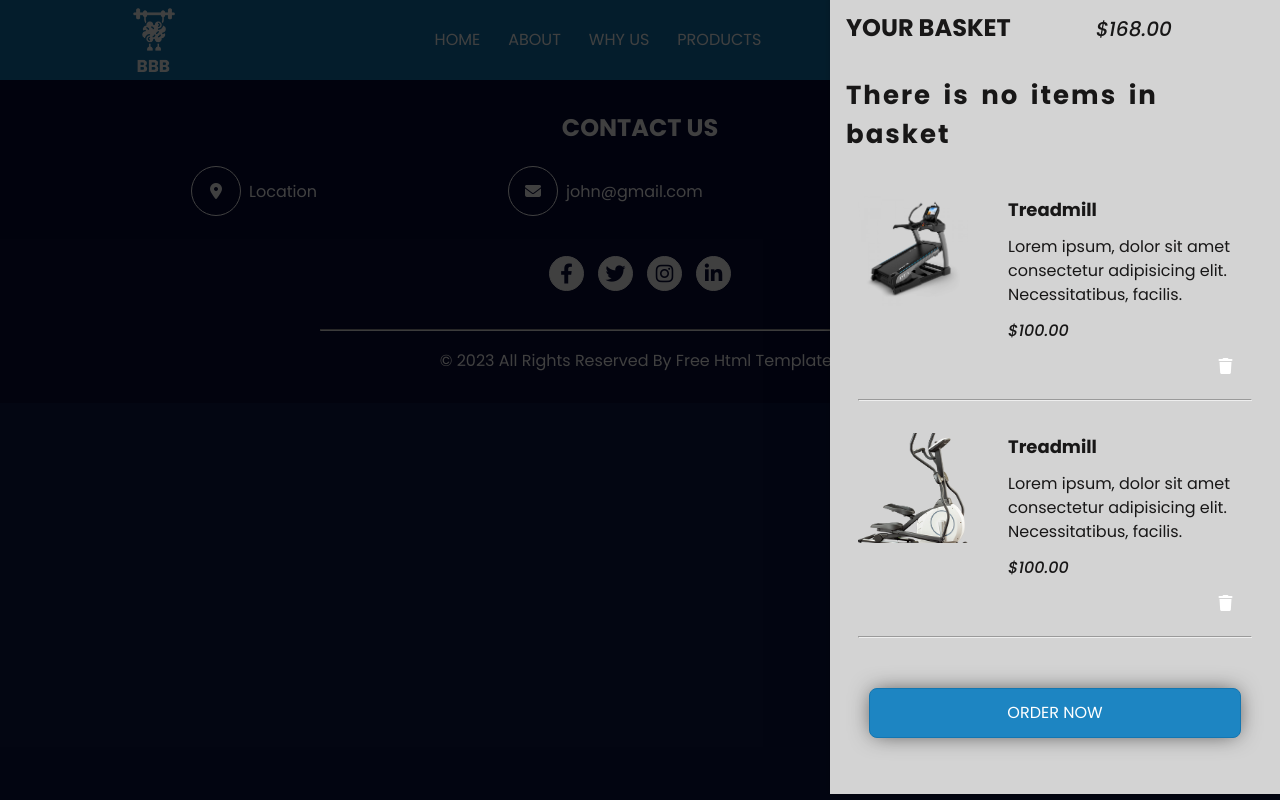
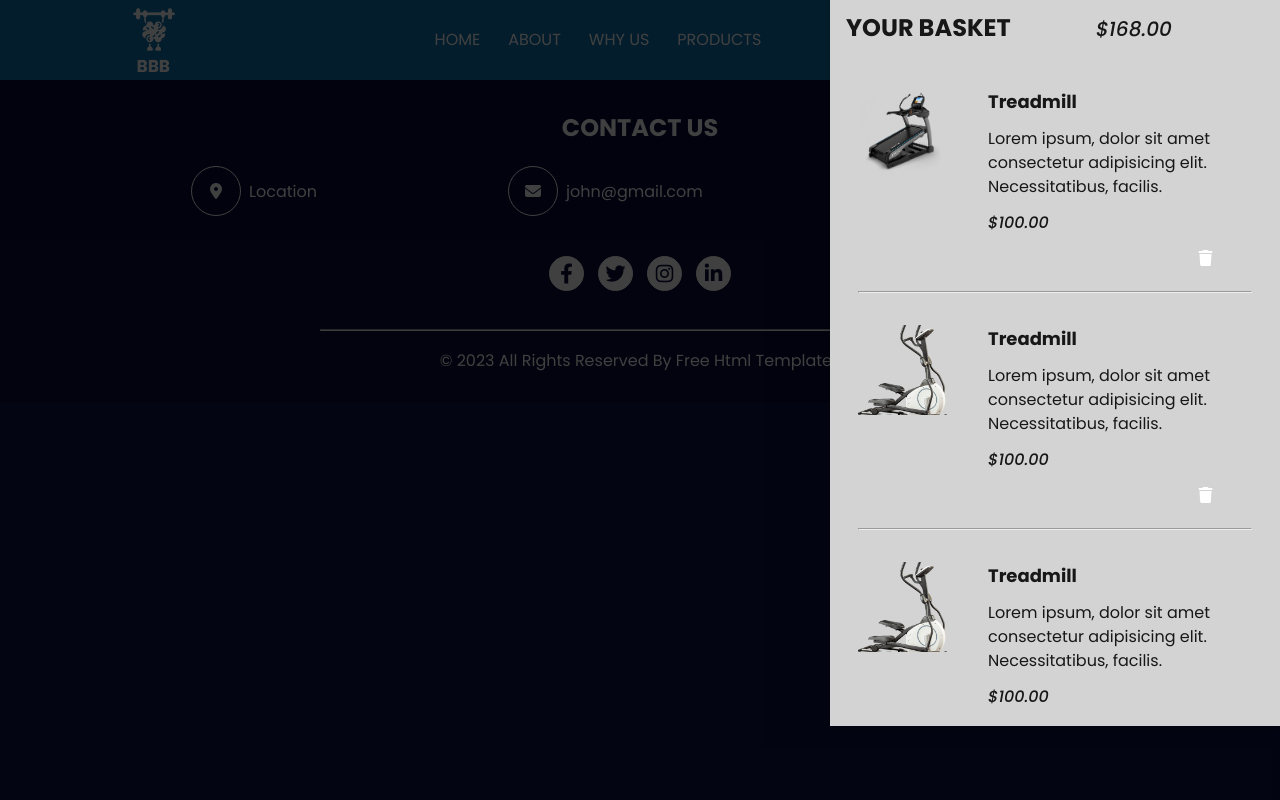
Before and after one commit to petkovpavel45/project-for-react, a React (Create React App) app in the folder client/: page /payment in a window 1280 px wide. Built offline with nearby package versions, Linux system fonts and the light colour scheme; no server answers.

Commit message:
update some css and add product service

```diff
--- a/client/public/styles/cart.css
+++ b/client/public/styles/cart.css
@@ -4,9 +4,10 @@
     align-items: flex-start;
     justify-content: flex-start;
     gap: 30px;
-    height: 100vh;
+    height: 700px;
     position: relative;
     color: rgb(24, 23, 23);
+    overflow: scroll;
 }
 
 #cart .cart-items {
@@ -30,7 +31,7 @@
 #cart .order-btn {
     all: unset;
     display: block;
-    width: 80%;
+    width: 300px;
     text-align: center;
     align-self: center;
     color: white;
@@ -39,8 +40,10 @@
     padding: 12px 18px;
     border-radius: 8px;
     cursor: pointer;
-    box-shadow: 0px 0px 22px -4px rgba(0,0,0,0.7);
+    box-shadow: 0px 0px 22px -4px rgba(0, 0, 0, 0.7);
     transition: 200ms linear;
+    margin-bottom: 40px;
+
 }
 
 #cart .order-btn:hover {
@@ -88,8 +91,8 @@
 }
 
 #cart .item-img-wrapper {
-    width: 110px;
-    height: 110px;
+    width: 90px;
+    height: 90px;
     display: inline-block;
     margin-right: 40px;
     vertical-align: top;
@@ -123,13 +126,13 @@
 .modal {
     width: 450px;
     position: fixed;
-    /* margin: auto; */
+    margin: auto;
     background-color: lightgray;
     padding: 1rem;
     box-shadow: 0 2px 8px rgb(0 0 0 / 25%);
     z-index: 30;
     margin-top: 50px;
-    height: 100vh;
+    /* height: 100vh; */
     top: -7%;
     right: 0%;
 }
--- a/client/public/styles/footer.css
+++ b/client/public/styles/footer.css
@@ -4,6 +4,7 @@
     padding-bottom: 30px;
     padding-top: 30px;
     text-align: center;
+    /* width: 100vw; */
 }
 
 #footer .contact-us {
--- a/client/public/styles/style.css
+++ b/client/public/styles/style.css
@@ -11,7 +11,6 @@
 @import 'cart.css';
 @import 'completed.css';
 @import 'footer.css';
-
 
 body {
     font-family: Poppins, sans-serif;
--- a/client/src/App.js
+++ b/client/src/App.js
@@ -1,28 +1,39 @@
-import { Route, Routes } from "react-router-dom";
-import { useState } from "react";
-import { useNavigate } from "react-router-dom";
+import { Route, Routes, useNavigate } from "react-router-dom";
+import { useState, useEffect } from "react";
+
 import { AuthContext } from "./contexts/AuthContext";
+import { authServiceFactory } from "./Services/authService";
+import { productServiceFactory } from "./Services/productService";
 
+import { Header } from "./Components/Header/Header";
+import { Hero } from "./Components/Hero/Hero";
 import { AboutUs } from "./Components/AboutUs/AboutUs";
+import { WhyUs } from "./Components/WhyUs/WhyUs";
+
+import { Login } from "./Components/Login/Login";
+import { Register } from "./Components/Register/Register";
+import { Profile } from "./Components/Profile/Profile";
+import { Logout } from "./Components/Logout/Logout";
+import { Payment } from "./Components/Payment/Payment";
+
 import { Create } from "./Components/Create/Create";
 import { Details } from "./Components/Details/Details";
+import { Products } from "./Components/Products/Products";
 
 import { Footer } from "./Components/Footer/Footer";
-import { Header } from "./Components/Header/Header";
-import { Hero } from "./Components/Hero/Hero";
-import { Login } from "./Components/Login/Login";
-import { Products } from "./Components/Products/Products";
-import { Register } from "./Components/Register/Register";
-import { WhyUs } from "./Components/WhyUs/WhyUs";
-import { Payment } from "./Components/Payment/Payment";
-import { Profile } from "./Components/Profile/Profile";
-import { authServiceFactory } from "./Services/authService";
-import { Logout } from "./Components/Logout/Logout";
 
 function App() {
   const navigate = useNavigate();
   const [auth, setAuth] = useState({});
+  const [products, setProducts] = useState([])
   const authService = authServiceFactory(auth.accessToken);
+  const productService = productServiceFactory(auth.accessToken);
+
+  useEffect(() => {
+    productService.getAll().then((result) => {
+      setProducts(result);
+    });
+  }, []);
 
   const onLoginSubmit = async (data) => {
     try {
@@ -74,12 +85,14 @@ function App() {
           <Route path="/register" element={<Register />} />
           <Route path="/profile" element={<Profile />} />
           <Route path="/logout" element={<Logout />} />
+          <Route path="/payment" element={<Payment />} />
+
           <Route path="/create-equipment" element={<Create />} />
-          <Route path="/products" element={<Products />} />
+          <Route path="/products" element={<Products products={products}/>} />
           <Route path="/products/:productId" element={<Details />} />
+
           <Route path="/why-us" element={<WhyUs />} />
           <Route path="/about" element={<AboutUs />} />
-          <Route path="/payment" element={<Payment />} />
         </Routes>
         <Footer />
       </main>
--- a/client/src/Components/Header/Header.js
+++ b/client/src/Components/Header/Header.js
@@ -1,5 +1,5 @@
-/* eslint-disable jsx-a11y/anchor-is-valid */
 /* eslint-disable jsx-a11y/no-redundant-roles */
+
 import { Link } from "react-router-dom";
 import { AuthContext } from "../../contexts/AuthContext";
 import { useContext } from "react";
@@ -12,7 +12,7 @@ export const Header = () => {
       <div className="logo-container">
         <img src="images/logo.png" alt="logo" className="logo" />
       </div>
-      <ul className="nav-list" role="list">
+      <ul className="nav-list" role='list'>
         <li className="list">
           <Link to="/">HOME</Link>
         </li>
@@ -33,6 +33,7 @@ export const Header = () => {
         )}
       </ul>
       <ul className="user-info" role="list">
+        {isAuthenticated && <li>Welcome {username}!</li>}
         <li>
           <Link className="user">
             <i className="fa-regular fa-user"></i>
--- a/client/src/Components/Payment/Payment.js
+++ b/client/src/Components/Payment/Payment.js
@@ -8,11 +8,28 @@ export const Payment = () => {
           <h2 className="cart-title">
             YOUR BASKET <span className="total-price">$168.00</span>
           </h2>
-          <div className="no-items">There is no items in basket</div>
+          {/* <div className="no-items">There is no items in basket</div> */}
           <div className="cart-items">
             <div className="item-info">
               <div className="item-img-wrapper">
                 <img src="images/p1.png" alt="" className="cart-img" />
+              </div>
+              <div className="item-wrapper">
+                <p className="item-name">Treadmill</p>
+                <p className="item-desc">
+                  Lorem ipsum, dolor sit amet consectetur adipisicing elit.
+                  Necessitatibus, facilis.
+                </p>
+                <p className="item-price">$100.00</p>
+                <a href="#" className="trash">
+                  <i className="fa-solid fa-trash"></i>
+                </a>
+              </div>
+              <hr />
+            </div>
+            <div className="item-info">
+              <div className="item-img-wrapper">
+                <img src="images/p3.png" alt="" className="cart-img" />
               </div>
               <div className="item-wrapper">
                 <p className="item-name">Treadmill</p>
--- a/client/src/Components/Products/Products.js
+++ b/client/src/Components/Products/Products.js
@@ -1,7 +1,9 @@
 /* eslint-disable jsx-a11y/anchor-is-valid */
 import { Link } from "react-router-dom";
 
-export const Products = () => {
+export const Products = ({
+  products
+}) => {
   return (
     <section id="products">
       <h2 className="products-title">PRODUCTS</h2>
--- /dev/null
+++ b/client/src/Services/productService.js
@@ -0,0 +1,33 @@
+import { requestFactory } from "./requester";
+
+const baseUrl = "http://localhost:3030/data/product";
+
+export const productServiceFactory = (token) => {
+  const request = requestFactory(token);
+
+  const getAll = async () => {
+    const result = await request.get(baseUrl);
+    const product = Object.values(result);
+    return product;
+  };
+
+  const getOne = async (productId) => {
+    return await request.get(`${baseUrl}/${productId}`);
+  };
+
+  const create = async (gameData) => {
+    const result = await request.post(baseUrl, gameData);
+    return result;
+  };
+
+  const deleteProduct = (productId) => request.delete(`${baseUrl}/${productId}`);
+
+  const edit = (productId, data) => request.put(`${baseUrl}/${productId}`, data);
+  return {
+    getAll,
+    getOne,
+    create,
+    deleteProduct,
+    edit,
+  };
+};
```
Also changed, not shown: client/src/Components/Products/Product/Product.js (added).
